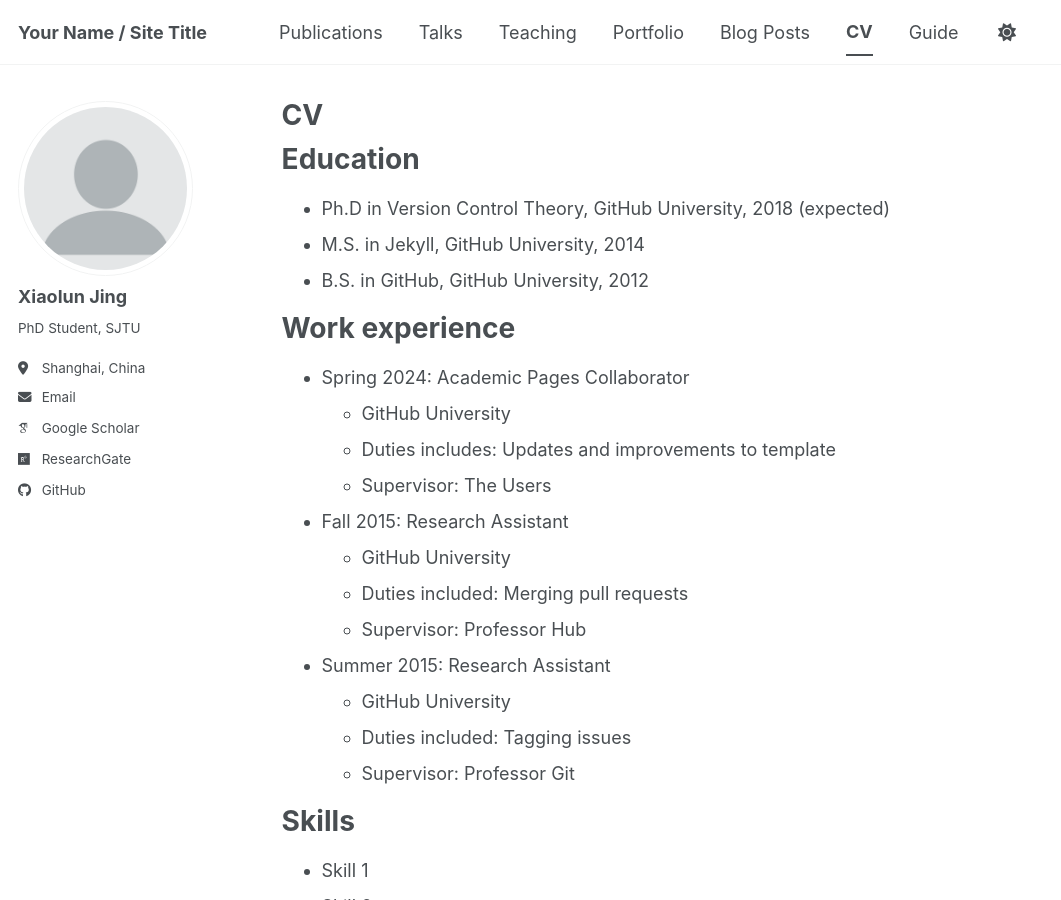
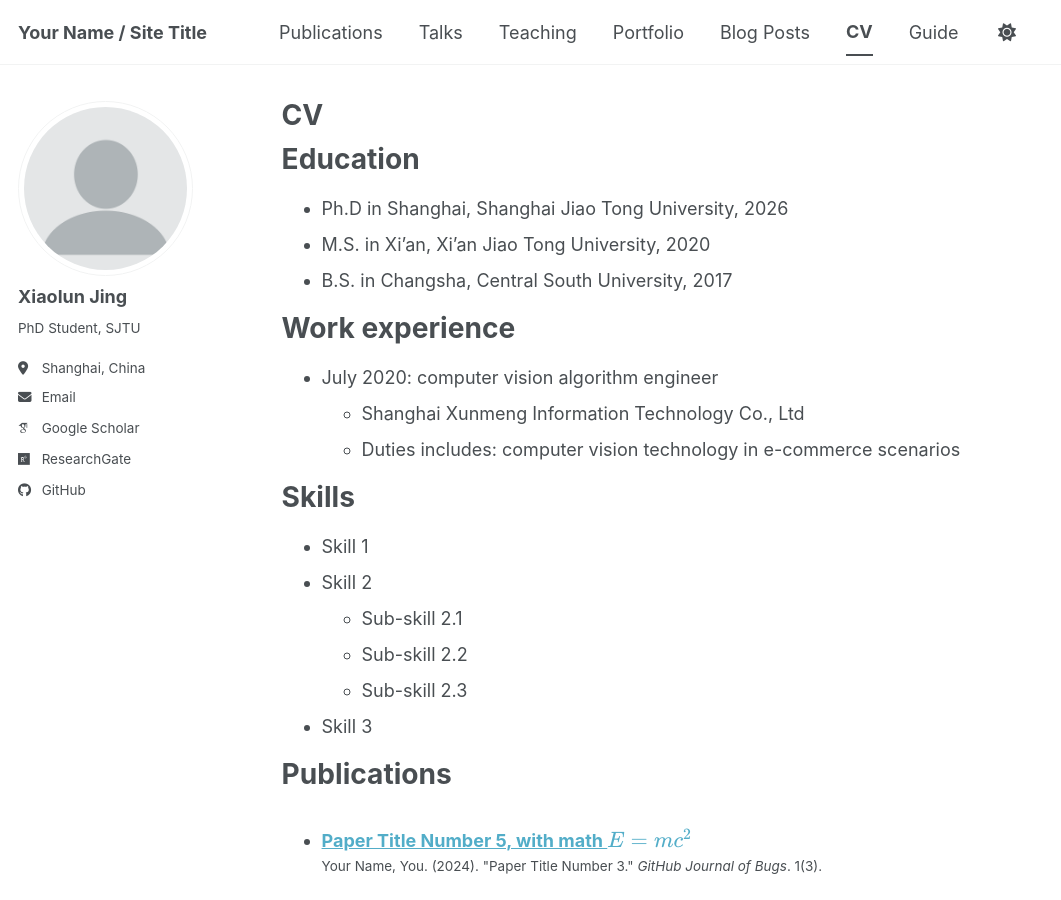
Before and after one commit to JingXiaolun/JingXiaolun.github.io, a Jekyll site: the page built from _pages/cv.md, in a window 1280 px wide and 900 px high. Shown: the whole window, without its empty margins (0-1061 px from the left). Built offline with Jekyll 4.4.1, drawn with Linux system fonts in a browser that asks for light colours; some web fonts are replaced; a script bundle is joined from its source files by our own code; library files that are not in the unit come from our copies.

Commit message:
Update cv.md

```diff
--- a/_pages/cv.md
+++ b/_pages/cv.md
@@ -11,26 +11,15 @@
 
 Education
 ======
-* Ph.D in Version Control Theory, GitHub University, 2018 (expected)
-* M.S. in Jekyll, GitHub University, 2014
-* B.S. in GitHub, GitHub University, 2012
+* Ph.D in Shanghai, Shanghai Jiao Tong University, 2026
+* M.S. in Xi'an, Xi'an Jiao Tong University, 2020
+* B.S. in Changsha, Central South University, 2017
 
 Work experience
 ======
-* Spring 2024: Academic Pages Collaborator
-  * GitHub University
-  * Duties includes: Updates and improvements to template
-  * Supervisor: The Users
-
-* Fall 2015: Research Assistant
-  * GitHub University
-  * Duties included: Merging pull requests
-  * Supervisor: Professor Hub
-
-* Summer 2015: Research Assistant
-  * GitHub University
-  * Duties included: Tagging issues
-  * Supervisor: Professor Git
+* July 2020: computer vision algorithm engineer
+  * Shanghai Xunmeng Information Technology Co., Ltd
+  * Duties includes: computer vision technology in e-commerce scenarios
 
 Skills
 ======
```
